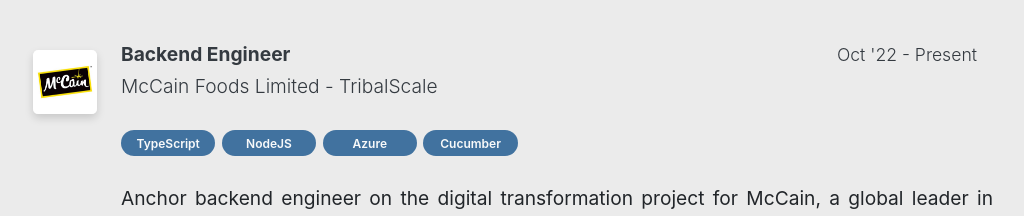
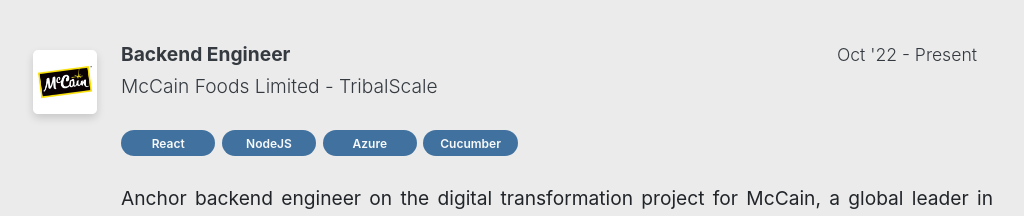
Before and after one commit to danpops/danpops-portfolio-2, a React (Create React App) app: page / in a window 1280 px wide. Shown: the part 1940-2156 px from the top of the page, without its empty margins (127-1151 px from the left). Built offline with nearby package versions, Linux system fonts and the light colour scheme.

Commit message:
refactor (experience): tech tags

```diff
--- a/src/assets/data/experience.ts
+++ b/src/assets/data/experience.ts
@@ -8,7 +8,7 @@
     logo: mccain,
     title: 'Backend Engineer',
     date: "Oct '22 - Present",
-    technologies: ['TypeScript', 'NodeJS', 'Azure', 'Cucumber'],
+    technologies: ['React', 'NodeJS', 'Azure', 'Cucumber'],
     notes: [
       `Anchor backend engineer on the digital transformation project for McCain,
       a global leader in manufacturing, successfully revolutionizing their backend
@@ -37,7 +37,7 @@
     logo: gopuff,
     title: 'Frontend Engineer',
     date: "Sep '21 - Sep '22",
-    technologies: ['TypeScript', 'React Native', 'GraphQL', 'Appium'],
+    technologies: ['React Native', 'GraphQL', 'AWS', 'Appium'],
     notes: [
       `Worked on the GoPuff project, focusing on user registration/login functionality,
       utilizing **React Native** for frontend development and implementing **GraphQL**
```
